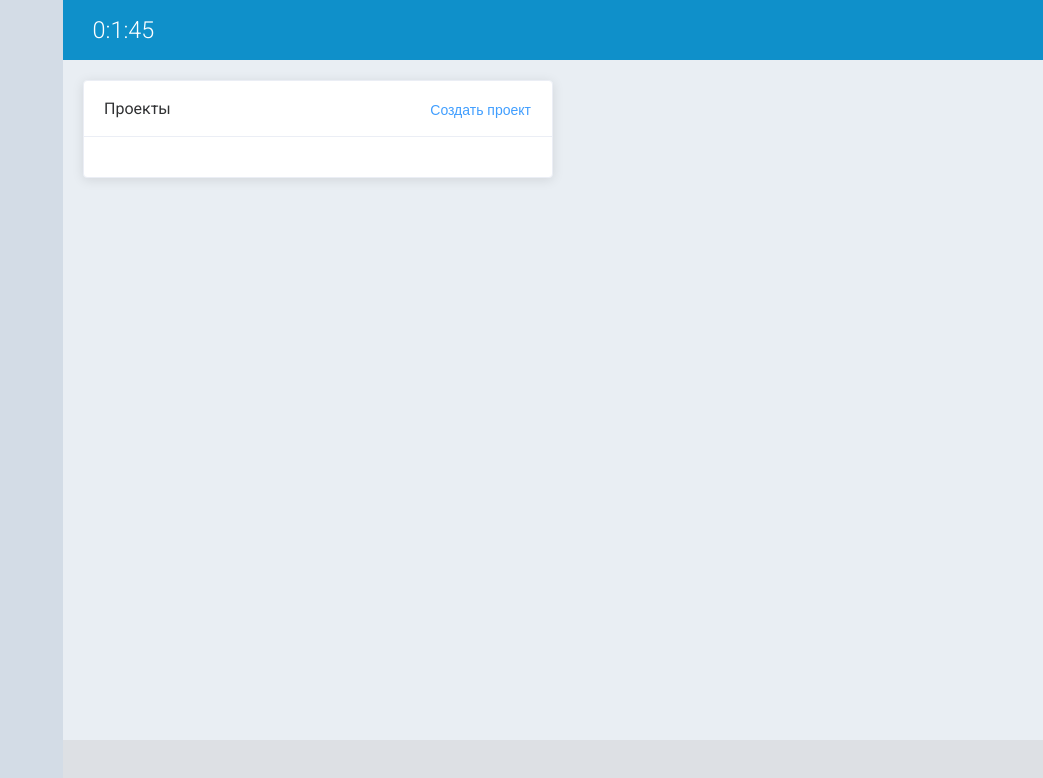
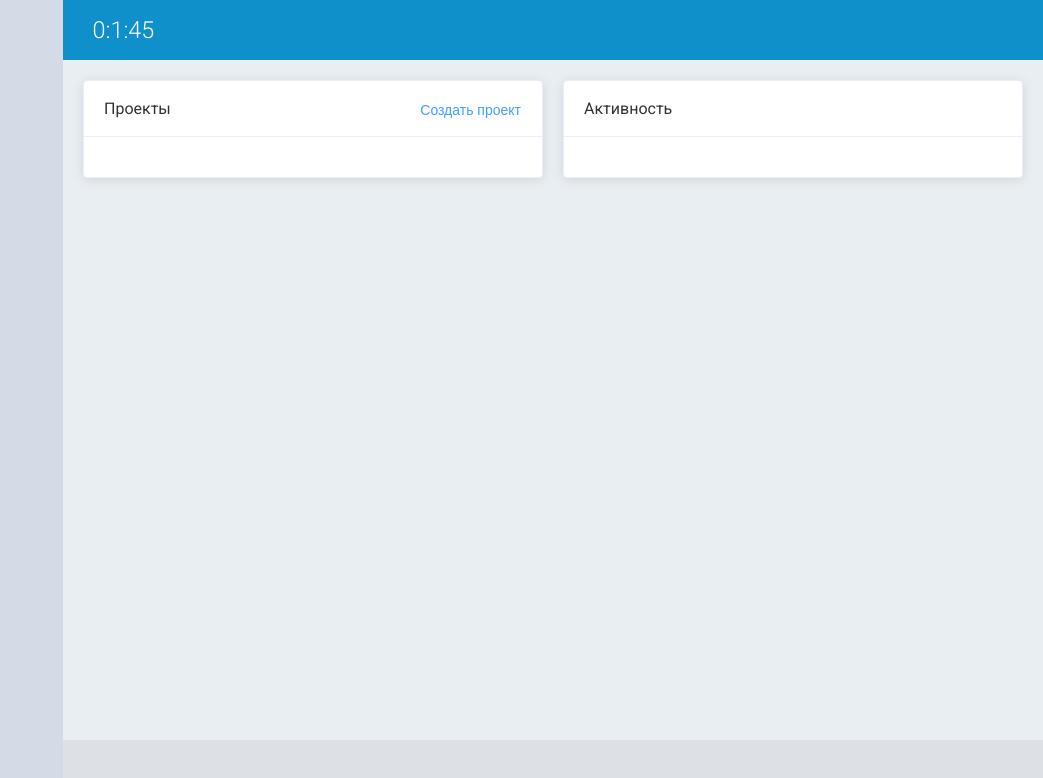
Before and after one commit to webcartel/tasker, a Vue app: page / in a window 1280 px wide. Shown: the top 778 px of the page, without its empty margins (237-1280 px from the left). Built offline with nearby package versions, Linux system fonts and the light colour scheme.

Commit message:
diagram-component test srart

```diff
--- a/src/components/projects/index.vue
+++ b/src/components/projects/index.vue
@@ -1,7 +1,7 @@
 <template lang="html">
 
     <div class="projects">
-        <el-row>
+        <el-row :gutter="20">
 
             <el-col :span="12">
                 <el-card class="projects-card">
@@ -23,7 +23,11 @@
             </el-col>
 
             <el-col :span="12">
-
+                <el-card class="projects-card">
+                    <div slot="header" class="clearfix projects-card-header">
+                        <span>Активность</span>
+                    </div>
+                </el-card>
             </el-col>
         </el-row>
 
```
